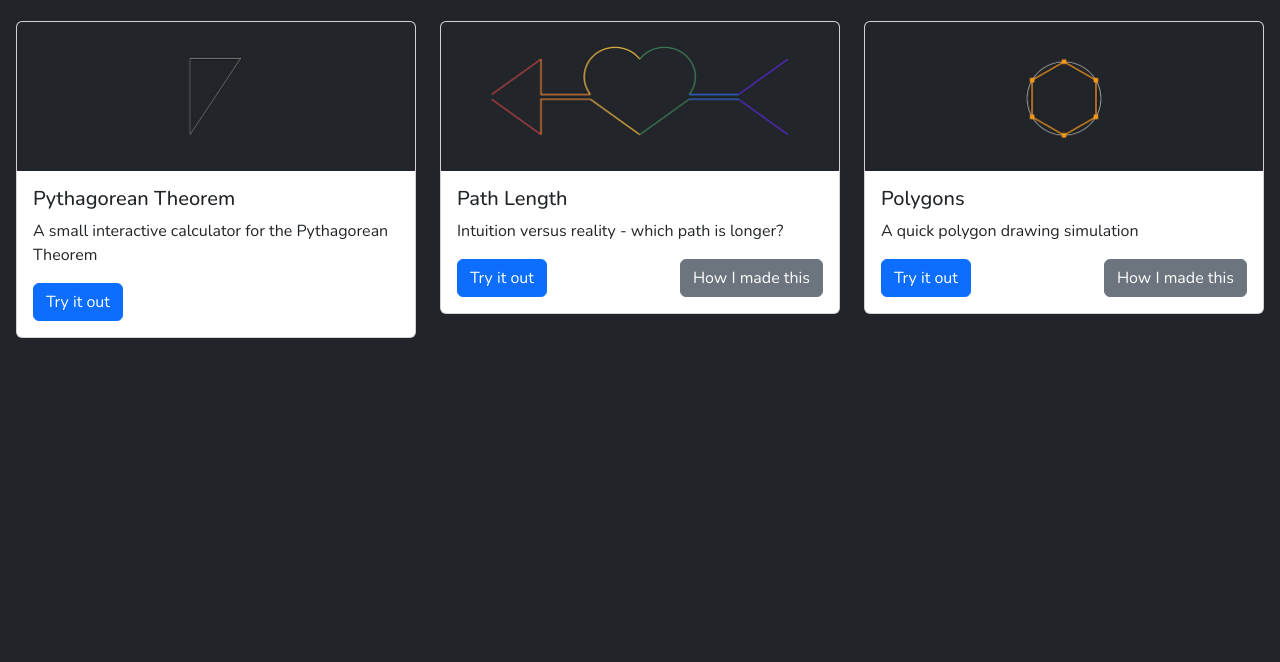
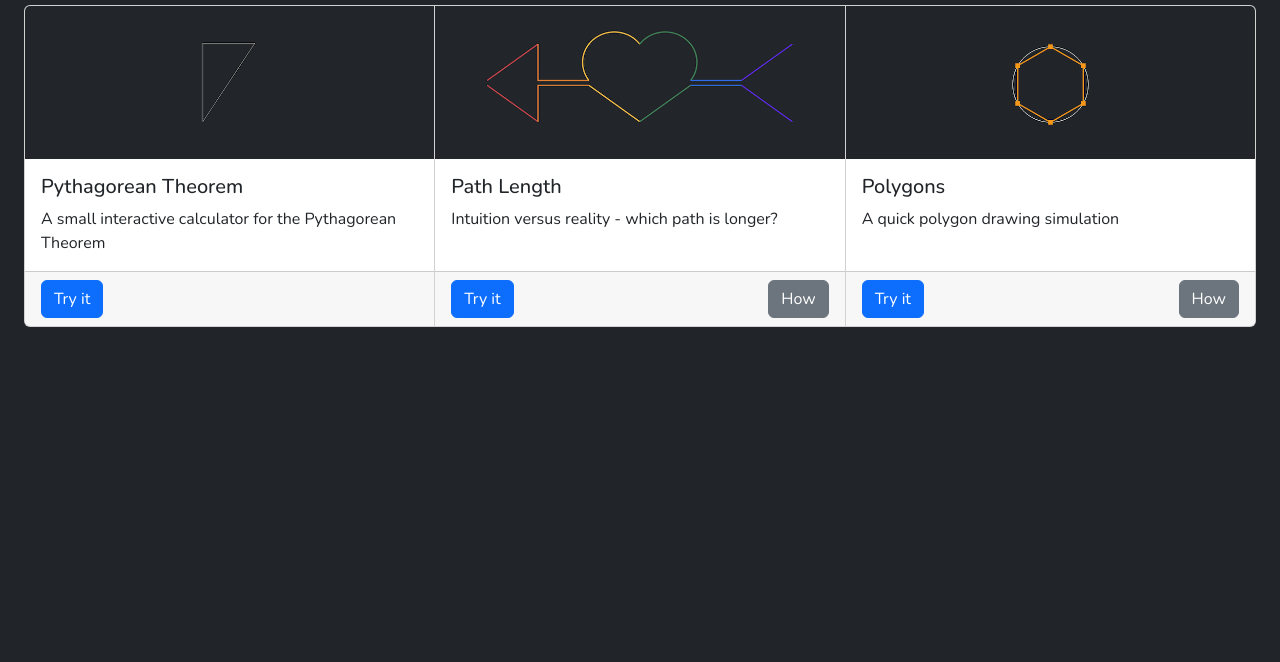
Before and after one commit to sadeshmukh/geometry-showcase, a website: page html/index.html in a window 1280 px wide. Shown: the part 77-739 px from the top of the page. Drawn offline with nearby package versions, Linux system fonts and the light colour scheme; files that its build step writes are made by us from their sources; files whose address does not match are found by name.

Commit message:
Fixed card heights on homepage + minor added explanation on how path length page

```diff
--- a/html/index.html
+++ b/html/index.html
@@ -27,8 +27,8 @@
     <nav class="navbar navbar-dark pt-1 ps-3">
       <a class="navbar-brand home-button fs-1" href="/">Home</a>
     </nav>
-    <div class="row p-3">
-      <div class="col-lg-4 col-md-6 col-sm-6 col-xs-12 mb-5">
+    <div class="px-4">
+      <div class="card-group p-0 m-0">
         <div class="card text-dark">
           <img
             src="img/pythagorean_triangle.png"
@@ -40,30 +40,37 @@
             <p class="card-text">
               A small interactive calculator for the Pythagorean Theorem
             </p>
-            <a href="/pythagorean" class="btn btn-primary">Try it out</a>
+          </div>
+          <div class="card-footer">
+            <a href="/pythagorean" class="btn btn-primary">Try it</a>
           </div>
         </div>
-      </div>
-      <div class="col-lg-4 col-md-6 col-sm-6 col-xs-12">
         <div class="card text-dark">
           <img
             src="img/heart_path.png"
             class="card-img-top"
             alt="Example of path length page"
           />
+
           <div class="card-body">
             <h5 class="card-title">Path Length</h5>
             <p class="card-text">
               Intuition versus reality - which path is longer?
             </p>
-            <a href="/path-length" class="btn btn-primary">Try it out</a>
-            <a href="/how/path_length" class="btn btn-secondary float-end"
-              >How I made this</a
+          </div>
+          <div class="card-footer">
+            <a
+              href="/path-length"
+              class="btn btn-primary mt-auto mb-0 align-baseline"
+              >Try it</a
+            >
+            <a
+              href="/how/path_length"
+              class="btn btn-secondary float-end mt-auto mb-0"
+              >How</a
             >
           </div>
         </div>
-      </div>
-      <div class="col-lg-4 col-md-6 col-sm-6 col-xs-12">
         <div class="card text-dark">
           <img
             src="img/polygon_example.png"
@@ -73,13 +80,23 @@
           <div class="card-body">
             <h5 class="card-title">Polygons</h5>
             <p class="card-text">A quick polygon drawing simulation</p>
-            <a href="/polygon" class="btn btn-primary">Try it out</a>
-            <a href="/how/polygon" class="btn btn-secondary float-end"
-              >How I made this</a
+          </div>
+          <div class="card-footer">
+            <a href="/polygon" class="btn btn-primary mt-auto mb-0">Try it</a>
+            <a
+              href="/how/polygon"
+              class="btn btn-secondary float-end mt-auto mb-0"
+              >How</a
             >
           </div>
         </div>
       </div>
+    </div>
+
+    <div class="row p-3">
+      <div class="col-lg-4 col-md-6 col-sm-6 col-xs-12 mb-5 h-50"></div>
+      <div class="col-lg-4 col-md-6 col-sm-6 col-xs-12 mb-5 h-50"></div>
+      <div class="col-lg-4 col-md-6 col-sm-6 col-xs-12 h-50"></div>
     </div>
     <footer
       class="bg-dark fixed-bottom text-center p-3 border-top border-light"
```
Also changed, not shown: how_pages/how_path_length.html (+3 -1 lines), html/polygon.html (+1 -2 lines).
